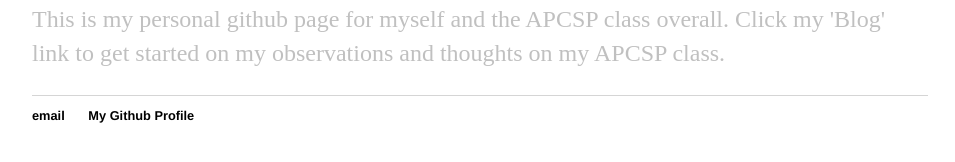
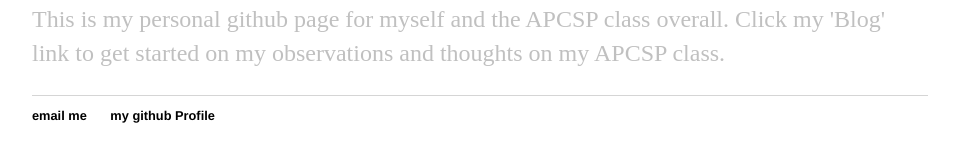
Before and after one commit to albertof4112/albertof4112.github.io, a Jekyll site: the page built from index.html, in a window 1280 px wide. Shown: the part 254-416 px from the top of the page, without its empty margins (160-1115 px from the left). Built offline with Jekyll 4.4.1, drawn with Linux system fonts in a browser that asks for light colours.

```diff
--- a/_layouts/default.html
+++ b/_layouts/default.html
@@ -21,8 +21,8 @@
 			</div><!-- /.container -->
 			<footer>
 	    		<ul>
-	        		<li><a href="mailto:hankquinlanhub@gmail.com">email</a></li>
-	        		<li><a href="https://github.com/albertof4112">My Github Profile</a></li>
+	        		<li><a href="mailto:albertof4112@afsenyc.org">email me</a></li>
+	        		<li><a href="https://github.com/albertof4112">my github Profile</a></li>
 				</ul>
 			</footer>
 		</body>
```
